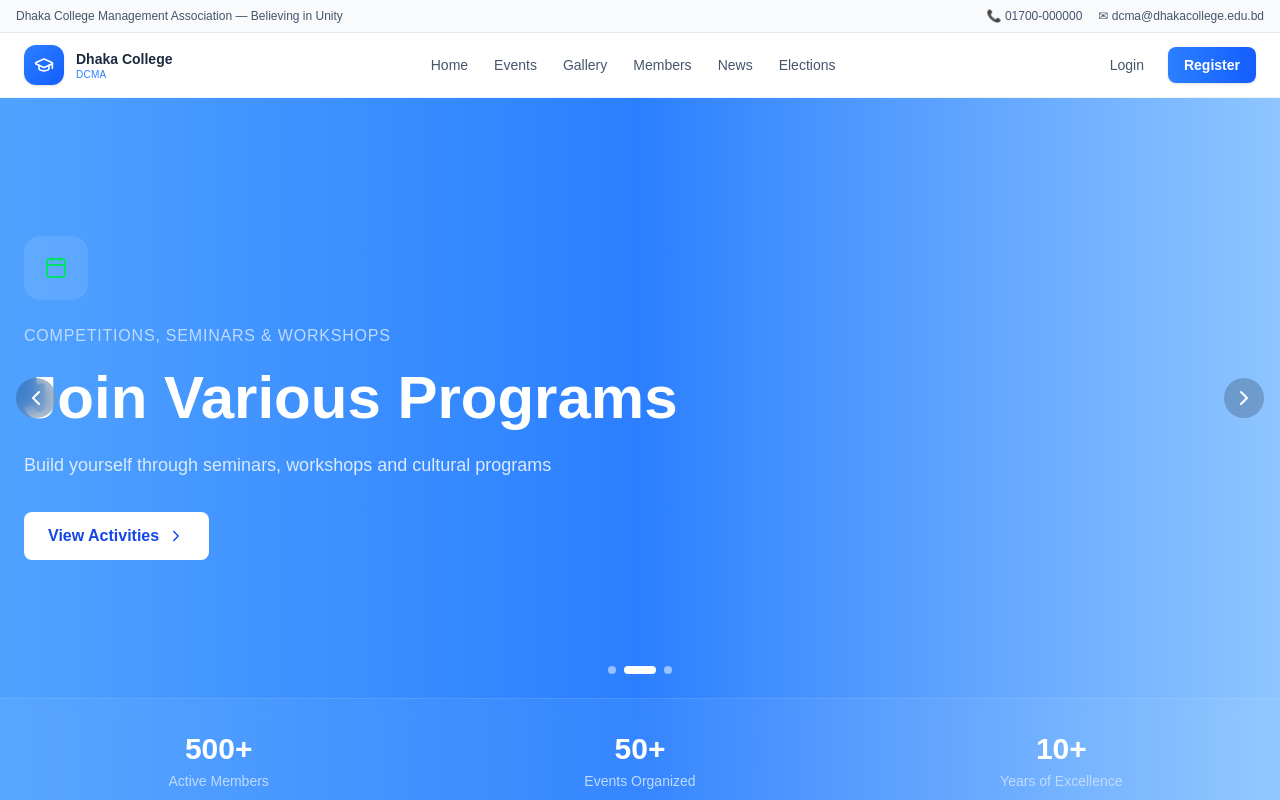
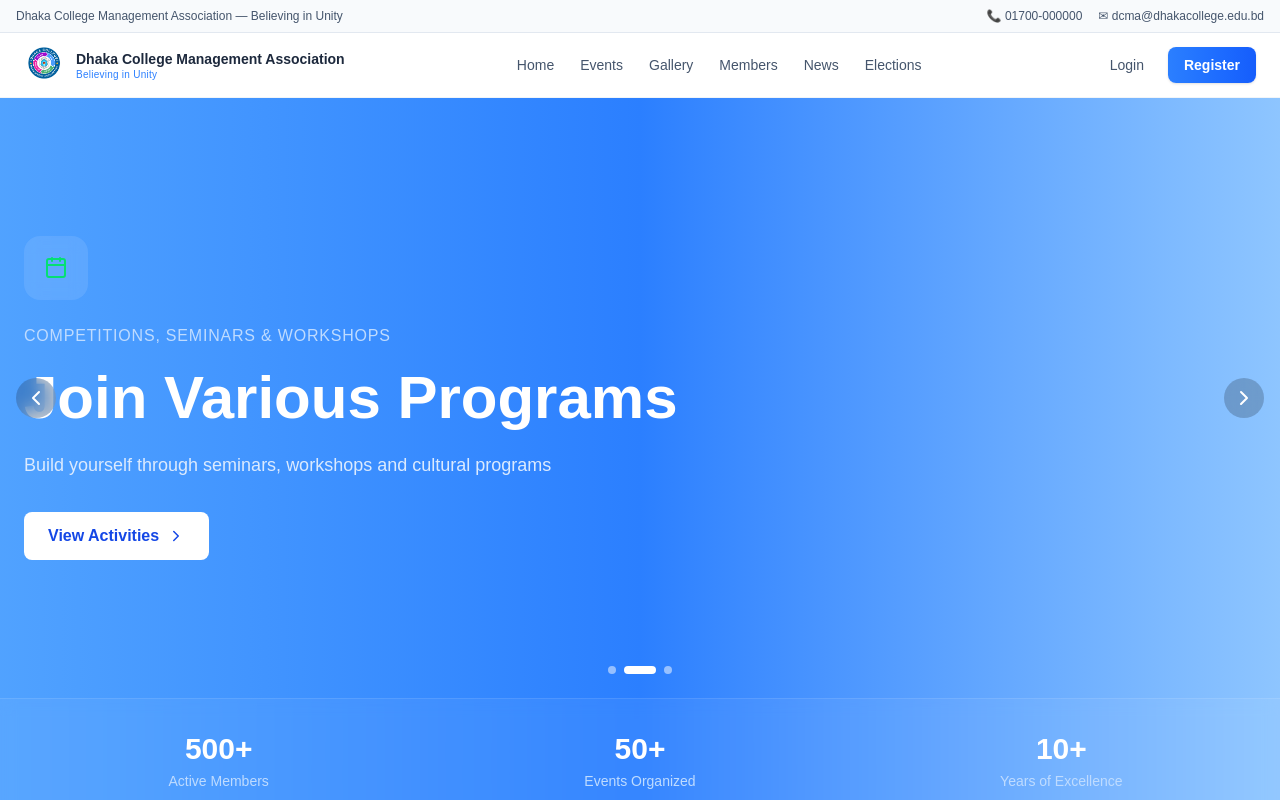
Before and after one commit to Fahad-smto/Dhaka-college-management-association, a Next.js app: page / in a window 1280 px wide. Shown: the top 800 px of the page. Built offline with nearby package versions, Linux system fonts and the light colour scheme.

Commit message:
navbar modifyed

```diff
--- a/app/components/NavBar.tsx
+++ b/app/components/NavBar.tsx
@@ -2,6 +2,7 @@
 
 import { useState, useEffect } from "react";
 import Link from "next/link";
+import Image from "next/image";
 import {
   GraduationCap,
   Home,
@@ -15,7 +16,6 @@ import {
   X,
   LogOut,
   User,
-  Sparkles,
 } from "lucide-react";
 
 // ─── Nav links ────────────────────────────────────────────
@@ -33,6 +33,7 @@ export default function Navbar() {
   const [mobileOpen, setMobileOpen] = useState(false);
   const [scrolled, setScrolled] = useState(false);
   const [userMenuOpen, setUserMenuOpen] = useState(false);
+  const [logoError, setLogoError] = useState(false);
 
   // For demo - replace with actual auth later
   const [isLoggedIn, setIsLoggedIn] = useState(false);
@@ -67,17 +68,32 @@ export default function Navbar() {
       >
         <div className="max-w-7xl mx-auto px-4 sm:px-6">
           <div className="flex items-center justify-between h-16">
-            {/* ── Logo - Modern ── */}
+            {/* ── Logo - Modern with Next.js Image ── */}
             <Link href="/" className="flex items-center gap-3 group shrink-0">
-              <div className="w-10 h-10 rounded-xl bg-gradient-to-br from-blue-500 to-blue-600 flex items-center justify-center shadow-sm group-hover:shadow-md transition-all">
-                <GraduationCap size={20} className="text-white" />
-              </div>
+              {/* Logo with fallback */}
+              {!logoError ? (
+                <div className="relative w-10 h-10">
+                  <Image
+                    src="/dcma-logo.png"
+                    alt="DCMA Logo"
+                    width={40}
+                    height={40}
+                    className="rounded-xl object-contain"
+                    onError={() => setLogoError(true)}
+                    priority
+                  />
+                </div>
+              ) : (
+                <div className="w-10 h-10 rounded-xl bg-gradient-to-br from-blue-500 to-blue-600 flex items-center justify-center shadow-sm group-hover:shadow-md transition-all">
+                  <GraduationCap size={20} className="text-white" />
+                </div>
+              )}
               <div className="leading-tight">
                 <p className="font-bold text-sm text-slate-800">
-                  Dhaka College
+                 Dhaka College Management Association
                 </p>
                 <p className="text-[10px] font-medium text-blue-500 tracking-wide">
-                  DCMA
+                  Believing in Unity
                 </p>
               </div>
             </Link>
@@ -122,7 +138,7 @@ export default function Navbar() {
 
                     {/* Dropdown Menu */}
                     {userMenuOpen && (
-                      <div className="absolute right-0 top-full mt-2 w-48 bg-white rounded-xl shadow-lg border border-slate-100 py-1.5 animate-in fade-in slide-in-from-top-2 duration-150">
+                      <div className="absolute right-0 top-full mt-2 w-48 bg-white rounded-xl shadow-lg border border-slate-100 py-1.5">
                         <Link
                           href="/profile"
                           className="flex items-center gap-2.5 px-4 py-2.5 text-sm text-slate-700 hover:bg-slate-50 transition-colors"
```
Also changed, not shown: public/dcma-logo.png (added).
